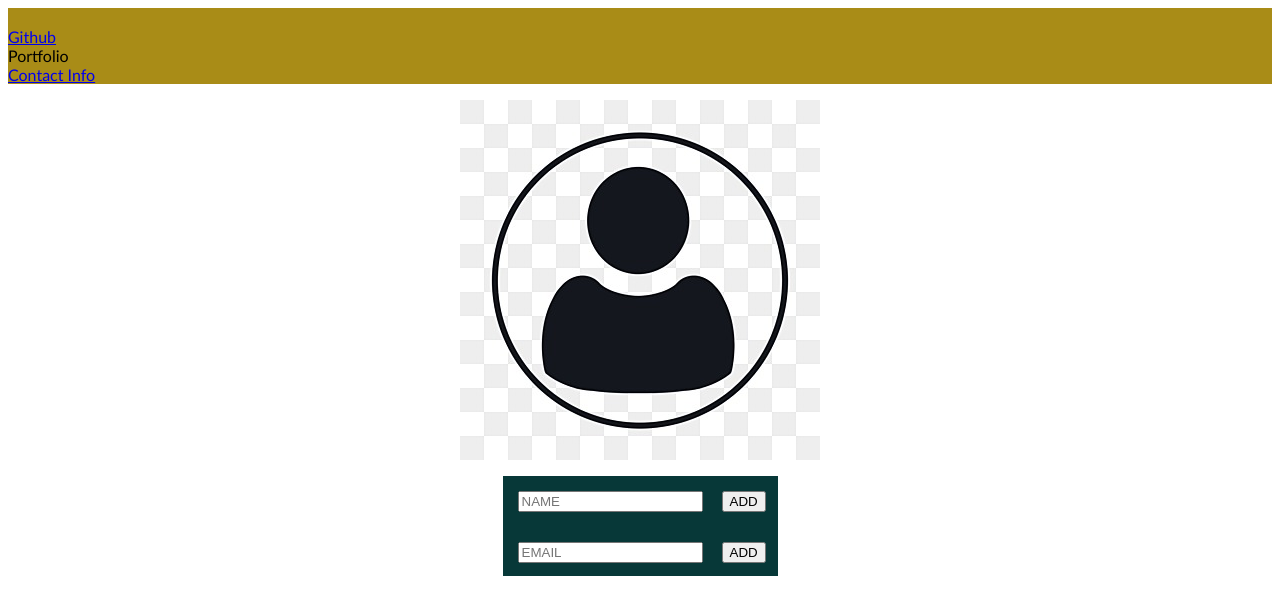
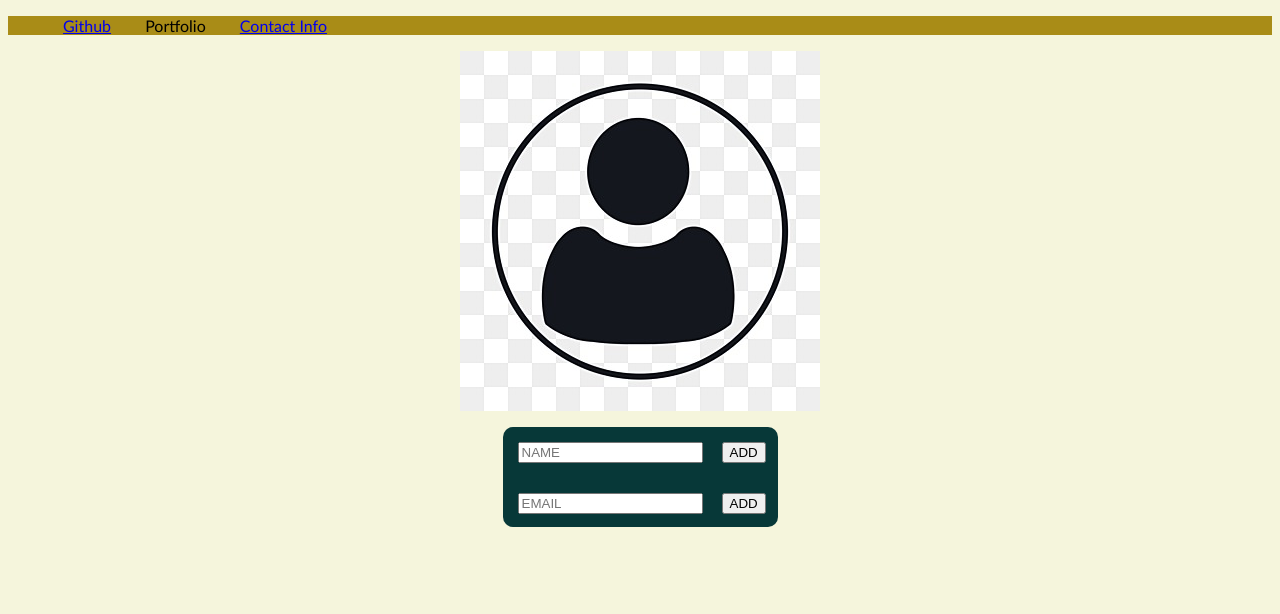
Before and after one commit to jacob-kachmarek/contact-info, a plain HTML site: page index.html in a window 1280 px wide. Drawn offline with Linux system fonts and the light colour scheme.

Commit message:
did some styling

```diff
--- a/assets/style.css
+++ b/assets/style.css
@@ -1,10 +1,14 @@
+body {
+    background-color: beige;
+}
 header {
     background-color: rgb(169, 140, 23);
     font-family: 'Trebuchet MS', 'Lucida Sans Unicode', 'Lucida Grande', 'Lucida Sans', Arial, sans-serif;
 }
 
-ul {
+ul li {
     display: inline;
+    margin: 15px;
 }
 
 img {
@@ -21,6 +25,7 @@ img {
     background-color: rgb(7, 56, 56);
     margin-left: auto;
     margin-right: auto;
+    border-radius: 10px;
 
 }
 
```
